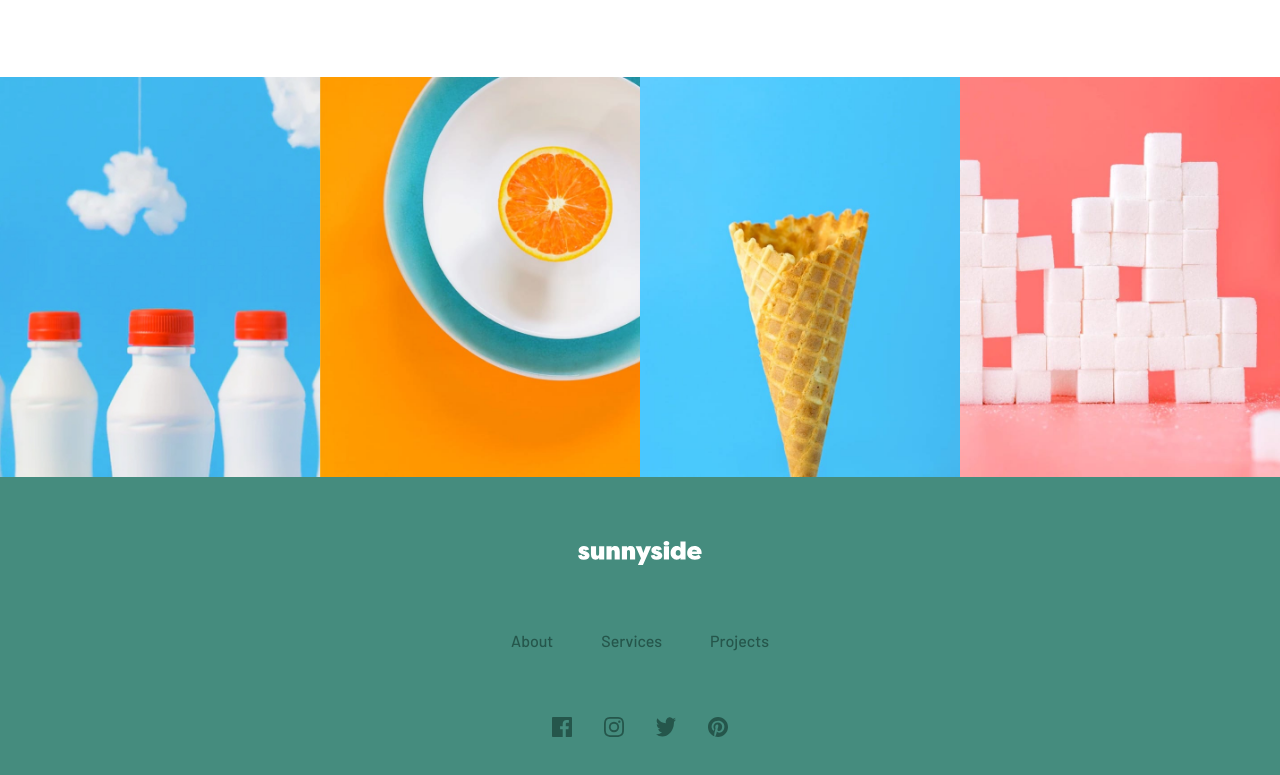
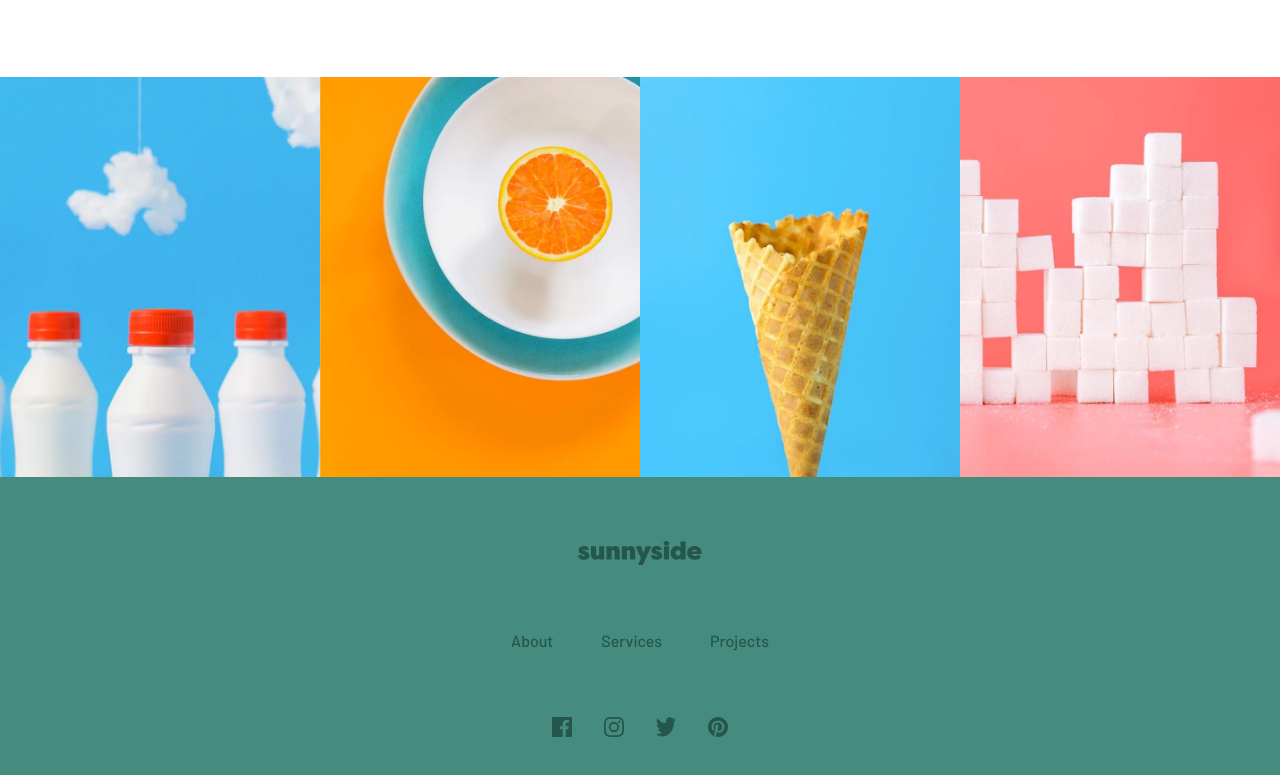
Before and after one commit to jesutobi-world/sunnyside-agency-landing-page-main, a website: page src/index.html in a window 1280 px wide. Shown: the part 2321-3096 px from the top of the page. Drawn offline with Linux system fonts and the light colour scheme.

Commit message:
quick changes

```diff
--- a/src/index.html
+++ b/src/index.html
@@ -90,7 +90,7 @@
     </section>
     <footer class="lg:bg-darkModerateCyan lg:p-16 lg:pt-16 lg:flex lg:flex-col lg:gap-16 lg:items-center">
       <div class="bg-darkModerateCyan">
-        <img src="./images/logo.svg" alt="logo" class="bg-blend-color-burn" />
+        <img src="./images/logo2.svg" alt="logo" />
       </div>
       <ul class="lg:font-barlow lg:flex lg:gap-12 lg:text-darkDesaturatedCyan font-medium">
         <li>About</li>
```
Also changed, not shown: src/images/logo2.svg (added), src/output.css.
